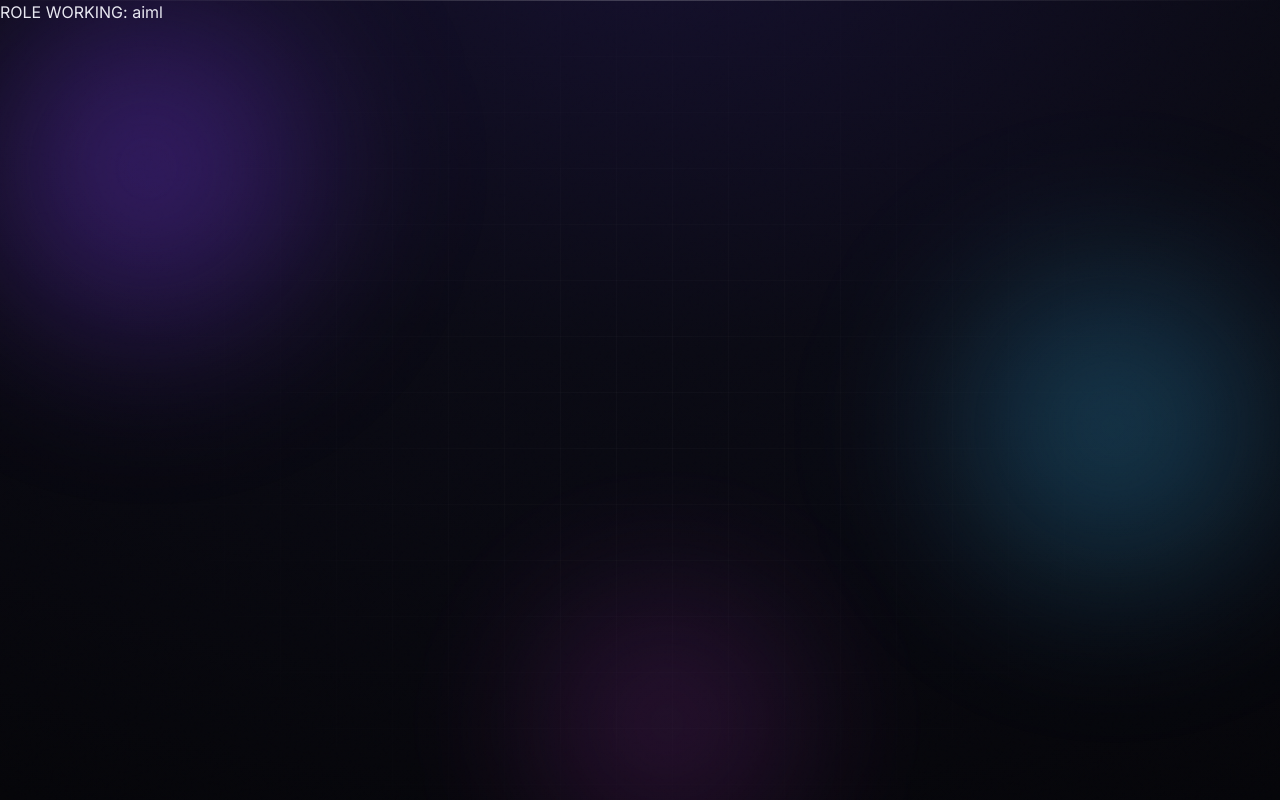
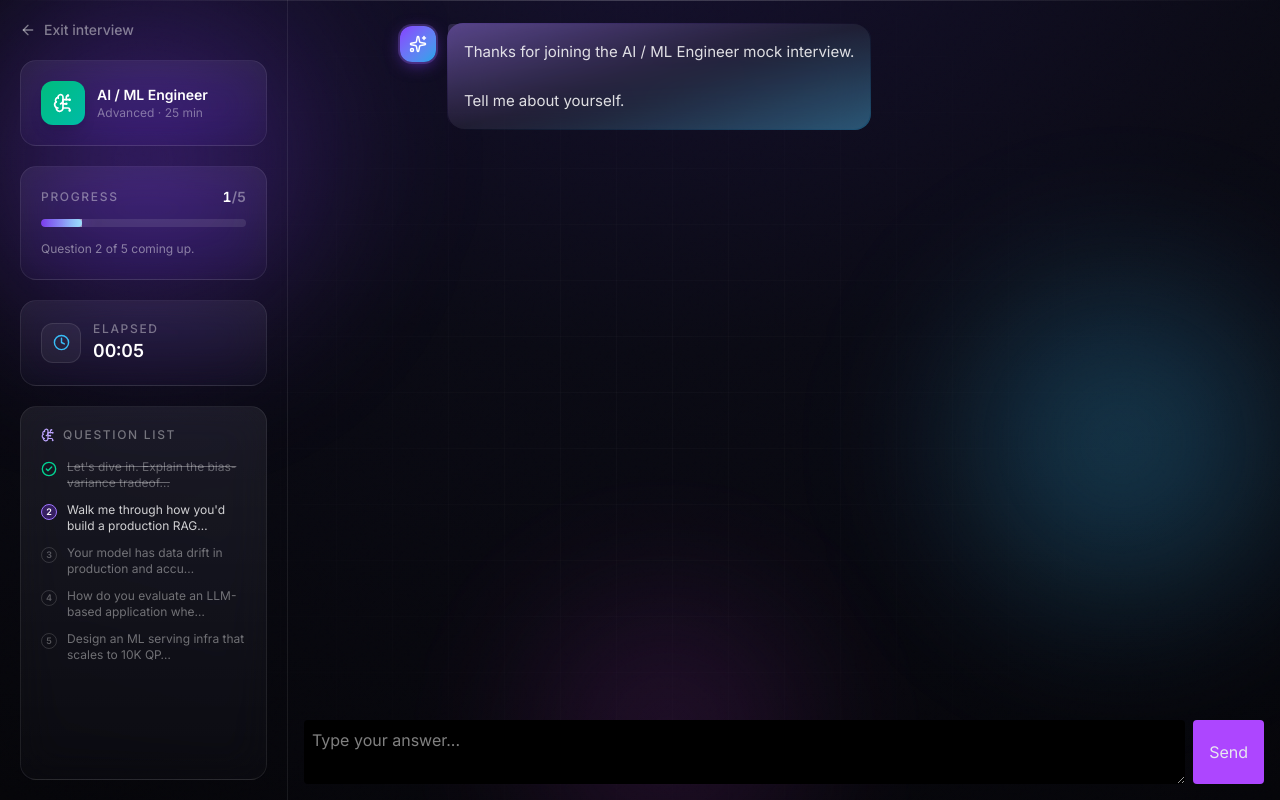
Before and after one commit to akshat-dahiya10/ai-interview-simulator, a Next.js app: page /interview/aiml in a window 1280 px wide. Built offline with nearby package versions, Linux system fonts and the light colour scheme; no server answers.

Commit message:
Update page.tsx

```diff
--- a/src/app/interview/[role]/page.tsx
+++ b/src/app/interview/[role]/page.tsx
@@ -1,5 +1,5 @@
 import { notFound } from "next/navigation";
-import { getRole, isValidRole } from "@/lib/data";
+import { getRole } from "@/lib/data";
 import InterviewRoom from "@/components/interview/InterviewRoom";
 
 export const dynamic = "force-dynamic";
@@ -9,15 +9,13 @@ export default function Page({
 }: {
   params: { role: string };
 }) {
-  console.log("ROLE:", params.role); // ✅ yahan daal
-
   const { role } = params;
 
-  return <div>ROLE WORKING: {role}</div>;
+  console.log("ROLE:", role);
 
   const roleData = getRole(role);
 
   if (!roleData) return notFound();
 
-  return <InterviewRoom role={roleData} />;
+  return <InterviewRoom role={roleData!} />;
 }
```
